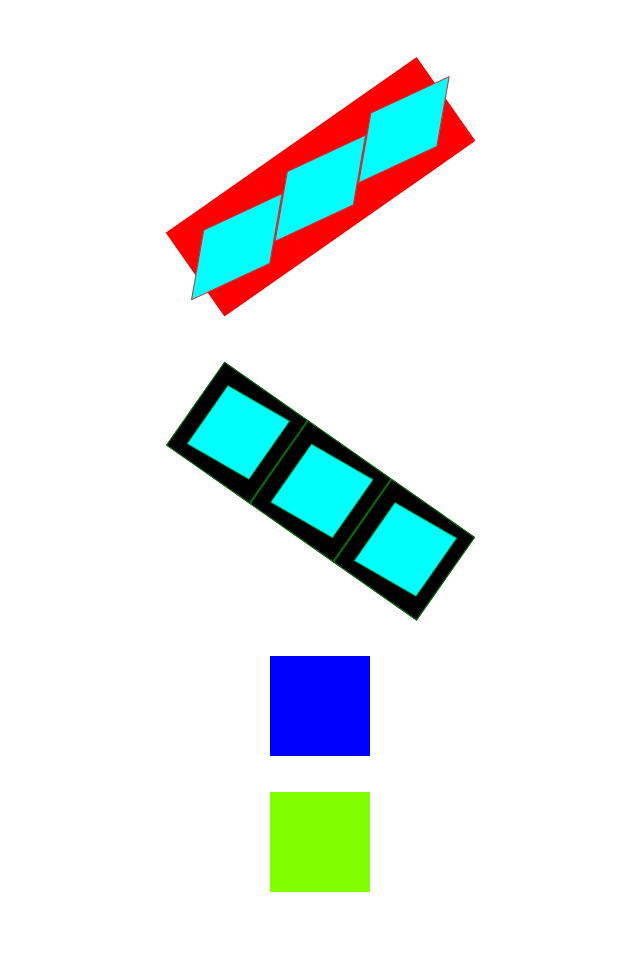
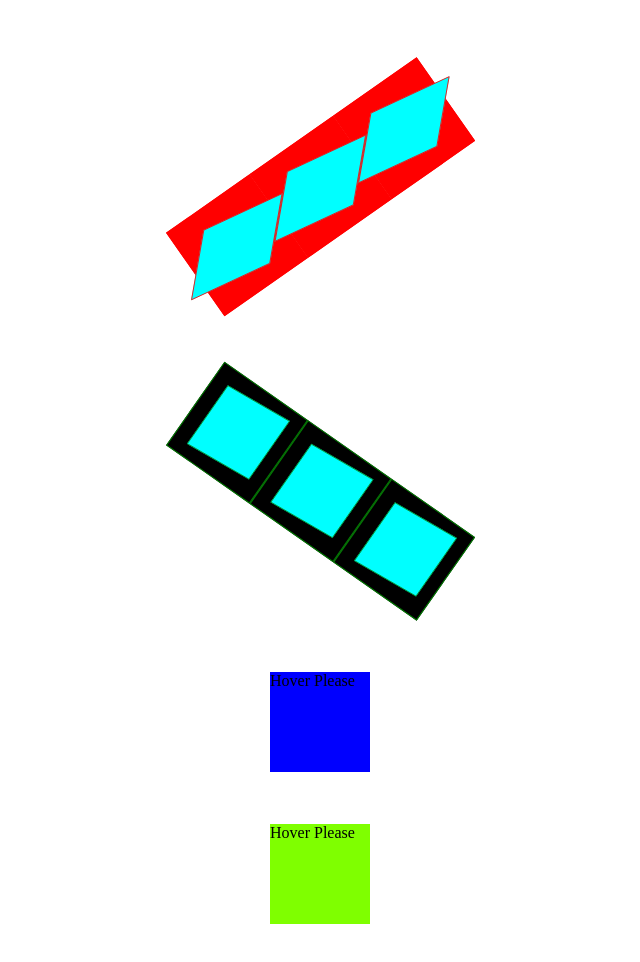
Before and after one commit to Mujahid9396/transition2, a plain HTML site: page index.html in a window 1280 px wide. Shown: the whole page, without its empty margins (320-960 px from the left). Drawn offline with Linux system fonts and the light colour scheme.

Commit message:
Update index.html

```diff
--- a/index.html
+++ b/index.html
@@ -35,9 +35,9 @@
     </div>
     </div>  <br><br>
 
-    <div class="tns"></div> <br> <br>
+    <div class="tns"> <p>Hover Please</p> </div> <br> <br>
 
-    <div class="rot"></div>
+    <div class="rot"><p>Hover Please</p></div>
 
     <br><br>
     <br><br>
```
